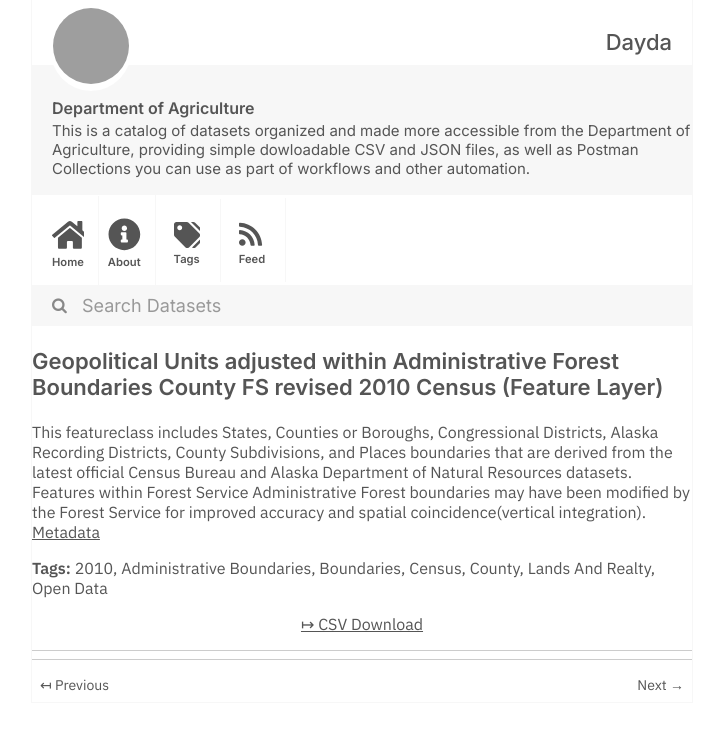
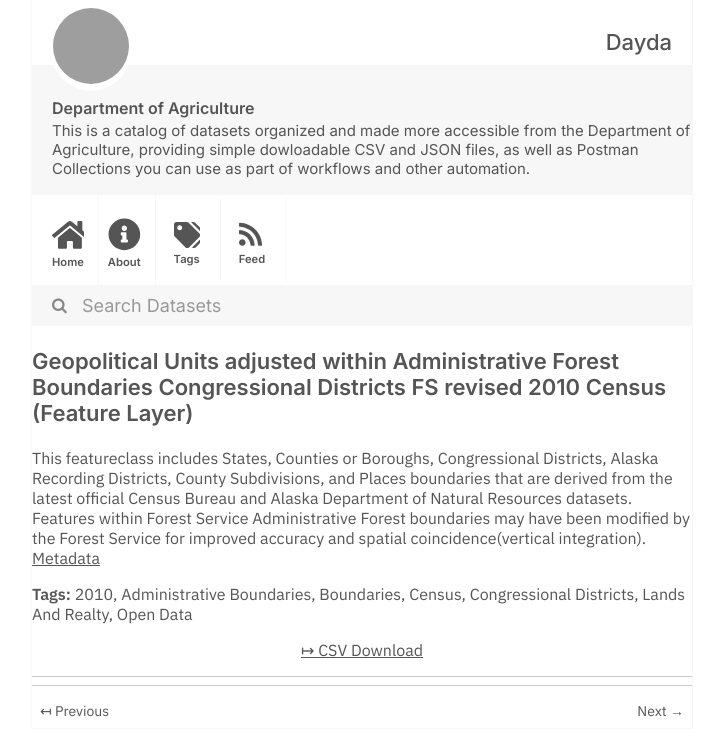
Before and after one commit to dayda-entities/department-of-agriculture, a Jekyll site: the page built from _posts/2020-12-03-geopolitical-units-adjusted-wi.md, in a window 1280 px wide, cut to the strip 0-756 px from the top of the page. Shown: the whole strip, without its empty margins (278-999 px from the left). Built offline with Jekyll 4.4.1, drawn with Linux system fonts in a browser that asks for light colours; grey boxes are pictures that could not be loaded.

```diff
--- a/_posts/2020-12-03-geopolitical-units-adjusted-wi.md
+++ b/_posts/2020-12-03-geopolitical-units-adjusted-wi.md
@@ -1,9 +1,9 @@
 ---
 title: >-
-  Geopolitical Units adjusted within Administrative Forest Boundaries County FS
-  revised 2010 Census (Feature Layer)
-created: '2020-12-03T20:27:16.655408'
-modified: '2021-02-10T19:08:27.451677'
+  Geopolitical Units adjusted within Administrative Forest Boundaries
+  Congressional Districts FS revised 2010 Census (Feature Layer)
+created: '2020-12-03T20:27:15.517233'
+modified: '2021-05-14T15:17:43.015260'
 state: active
 type: dataset
 tags:
@@ -11,12 +11,12 @@ tags:
   - Administrative Boundaries
   - Boundaries
   - Census
-  - County
+  - Congressional Districts
   - Lands And Realty
   - Open Data
 groups: []
 csv_url: >-
-  https://data-usfs.hub.arcgis.com/datasets/9248aea543dd4ef0833680d136fe8496_1.csv?outSR=%7B%22latestWkid%22%3A4269%2C%22wkid%22%3A4269%7D
+  https://data-usfs.hub.arcgis.com/datasets/726e9f93a04249c7b8b52526d564f300_4.csv?outSR=%7B%22latestWkid%22%3A4269%2C%22wkid%22%3A4269%7D
 json_url: ''
 layout: post
 
```
